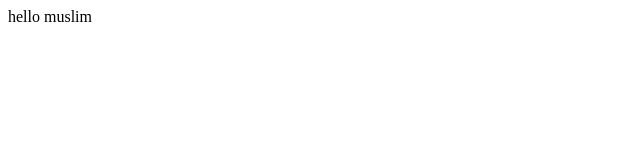
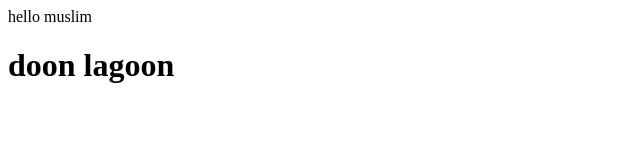
Before and after one commit to TopG95/demo-repo, a plain HTML site: page index.html in a window 1280 px wide. Shown: the whole page, without its empty margins (0-640 px from the left). Drawn offline with Linux system fonts and the light colour scheme.

Commit message:
saved changes

```diff
--- a/index.html
+++ b/index.html
@@ -1 +1,3 @@
 <div>hello muslim</div>
+
+<h1>doon lagoon</h1>
```
